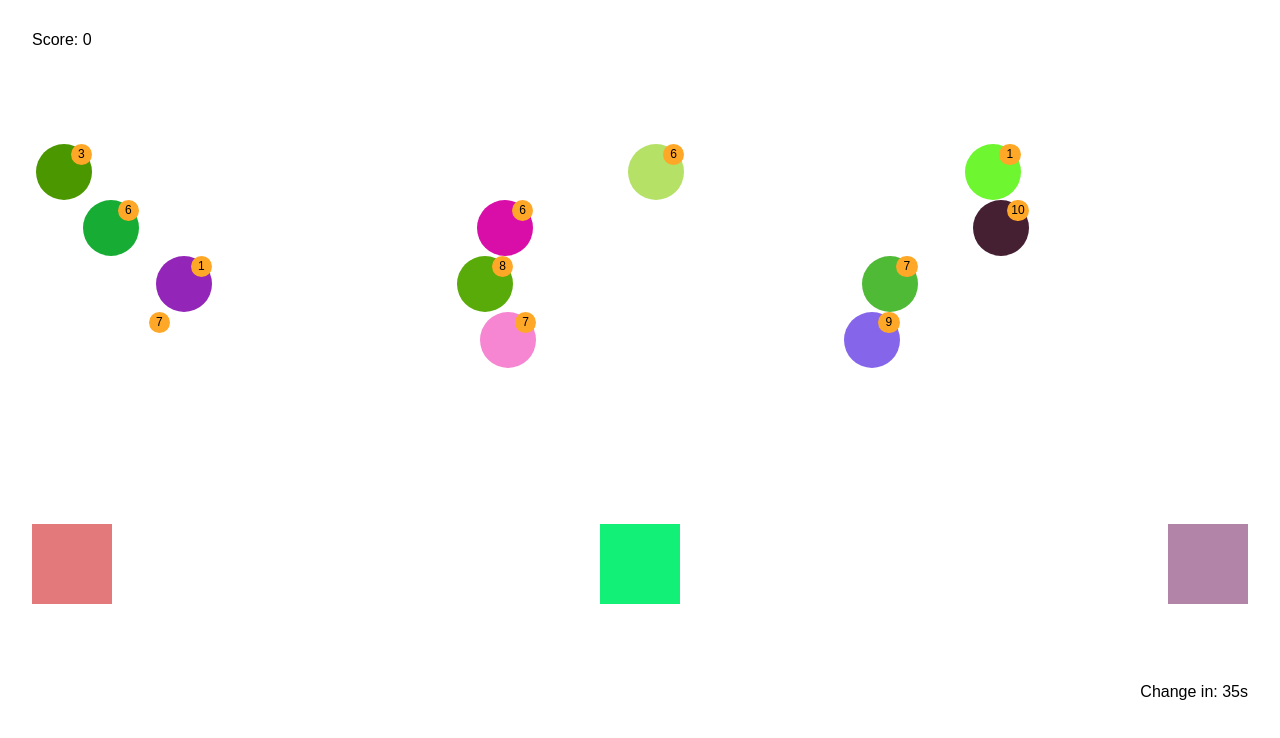
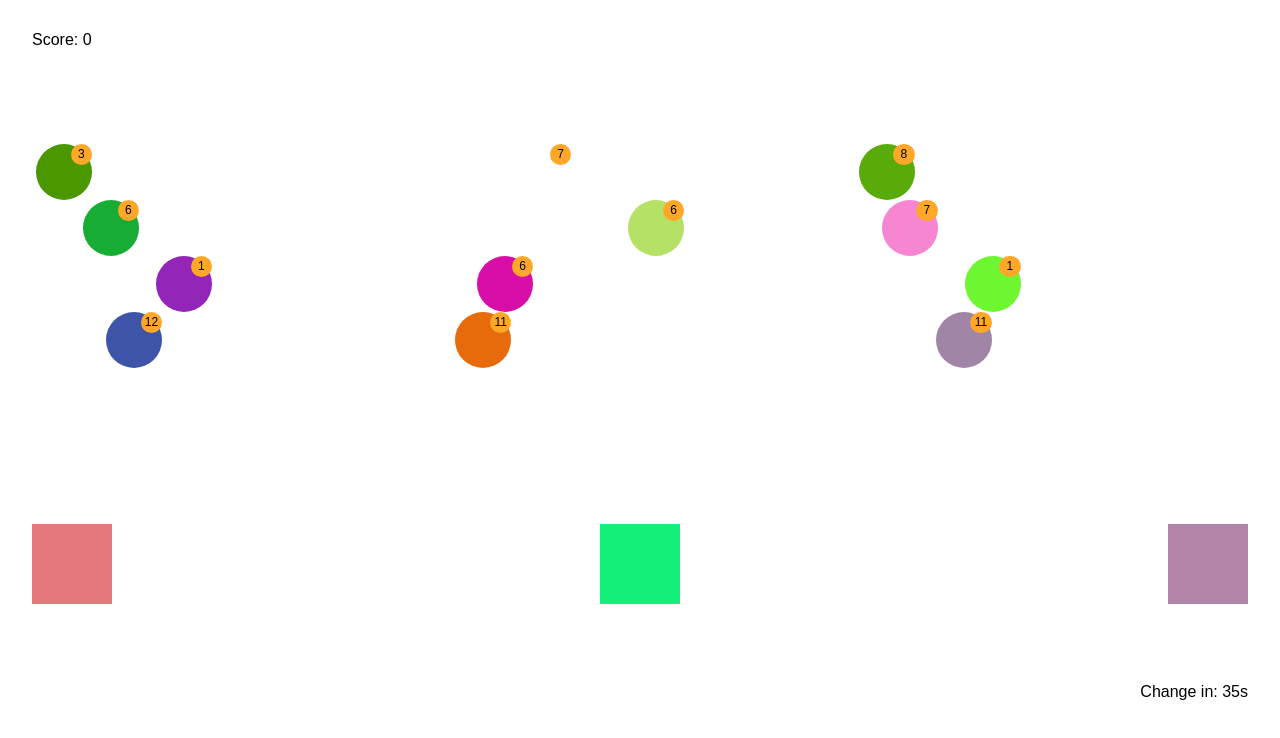
Before and after one commit to DeeNeon/scraping-game, an Angular app: page / in a window 1280 px wide. Shown: the top 738 px of the page. Built offline with nearby package versions, Linux system fonts and the light colour scheme.

Commit message:
random-color sync issue fixed
score on drop not working

```diff
--- a/src/app/board/board.component.html
+++ b/src/app/board/board.component.html
@@ -2,8 +2,8 @@
     <h2 class="score">Score: {{score}}</h2>
 
     <section class="bombs-container">
-        <div class="y-axis" *ngFor="let x of [1,2,3]">
-            <app-bomb *ngFor="let y of [1,2,3,4]" (scoreEmitter)="calcScore($event)"></app-bomb>
+        <div class="y-axis" *ngFor="let y of y_axis">
+            <app-bomb *ngFor="let x of x_axis" (scoreEmitter)="calcScore($event)"></app-bomb>
         </div>
     </section>
 
--- a/src/app/board/board.component.ts
+++ b/src/app/board/board.component.ts
@@ -1,18 +1,32 @@
-import {Component} from '@angular/core';
+import {Component, OnInit, OnDestroy} from '@angular/core';
+import {Observable} from 'rxjs/Observable';
+import {Subscription} from 'rxjs/Subscription';
 
 @Component({
     selector: 'app-board',
     templateUrl: './board.component.html'
 })
 
-export class BoardComponent {
+export class BoardComponent implements OnInit, OnDestroy {
     score = 0;
     shouldReset = false;
+    y_axis = [1, 2, 3, 4];
+    x_axis = [1, 2, 3];
+    private lifeSpanObs: Subscription;
     constructor() {}
+    ngOnInit() {
+        this.lifeSpanObs = Observable.interval(5000)
+            .subscribe(() => {
+                this.y_axis = [1,2,3];
+                this.x_axis = [1,2,3,4];
+            });
+    }
+    ngOnDestroy() {
+        this.lifeSpanObs.unsubscribe();
+    }
     calcScore(e: any) {
         this.score = e === 1 ? this.score + 1 : this.score - 1;
     }
-
     getReset(e: any) {
         this.shouldReset = e;
     }
--- a/src/app/common/bomb/bomb.component.ts
+++ b/src/app/common/bomb/bomb.component.ts
@@ -33,8 +33,9 @@ export class BombComponent implements OnInit, OnDestroy {
             .subscribe(() => {
                 this.durationLabel--;
                 if (this.durationLabel === 0) {
-                    this.createBomb();
-                    this.bomb.nativeElement.remove();
+                    // this.bomb.nativeElement.remove();
+                    this.bomb.nativeElement.style.opacity = 0;
+                    this.bomb.nativeElement.style.zIndex = -1;
                     this.scoreEmitter.emit(-1);
                 }
             });
--- a/src/app/common/directives/drop.directive.ts
+++ b/src/app/common/directives/drop.directive.ts
@@ -25,10 +25,10 @@ export class DropDirective {
 
     @HostListener('drop', ['$event'])
     onDrop(e: any) {
-        console.log(e);
-        // e.target.remove();
-        // console.log('onDrop directive: ', 1);
-        // this.drop.next(1);
-        // e.stopPropagation();
+        // FIX
+        if (Number.isInteger(e)) {
+            console.log(e);
+            this.drop.next(1);
+        }
     }
 }
--- a/src/app/common/directives/random-color.directive.ts
+++ b/src/app/common/directives/random-color.directive.ts
@@ -9,7 +9,6 @@ import {
     selector: '[appRandomColor]'
 })
 export class RandomColorDirective implements OnChanges {
-    // private binColorObs: Subscription;
     @Input()
     shouldChange = false;
 
--- a/src/assets/style.scss
+++ b/src/assets/style.scss
@@ -55,6 +55,7 @@ body {
   position: relative;
   opacity: 1;
   z-index: 9999;
+  transition: opacity .3s ease;
   &:hover {
     opacity: .8;
   }
```
